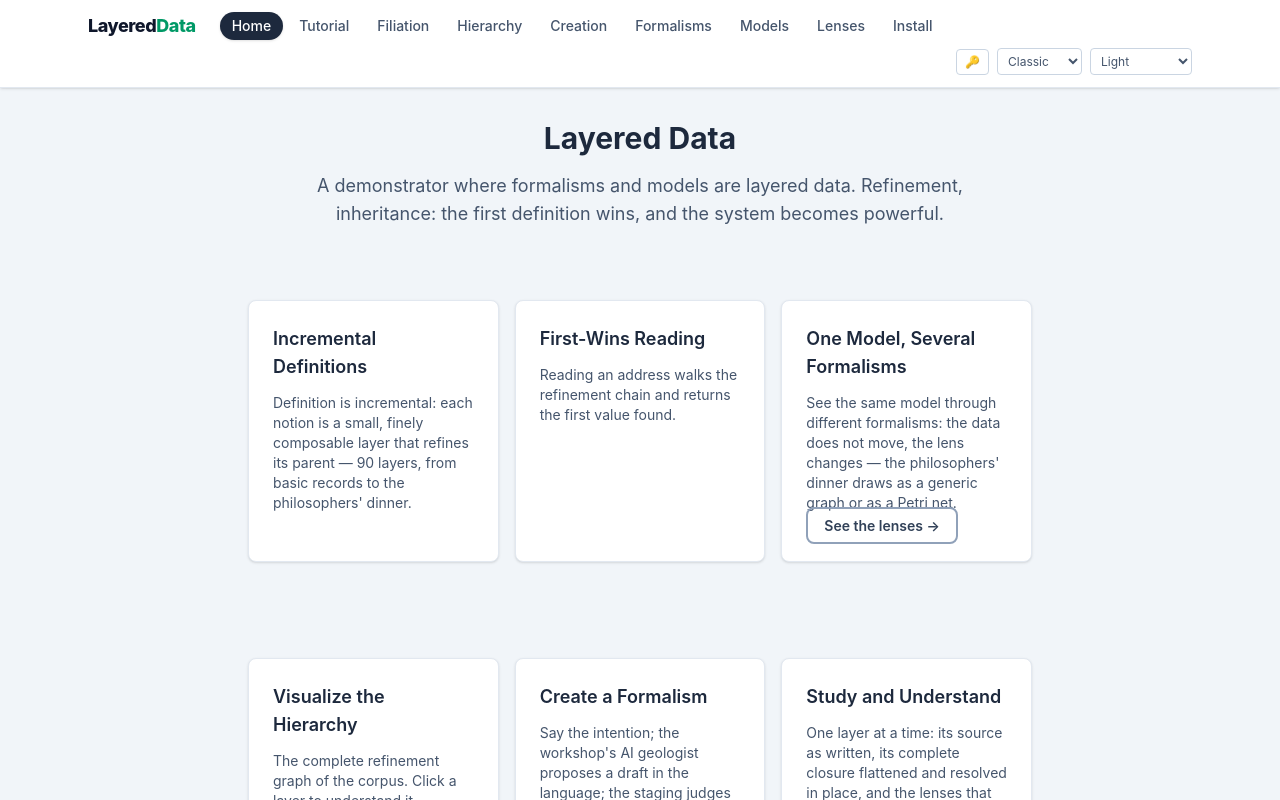
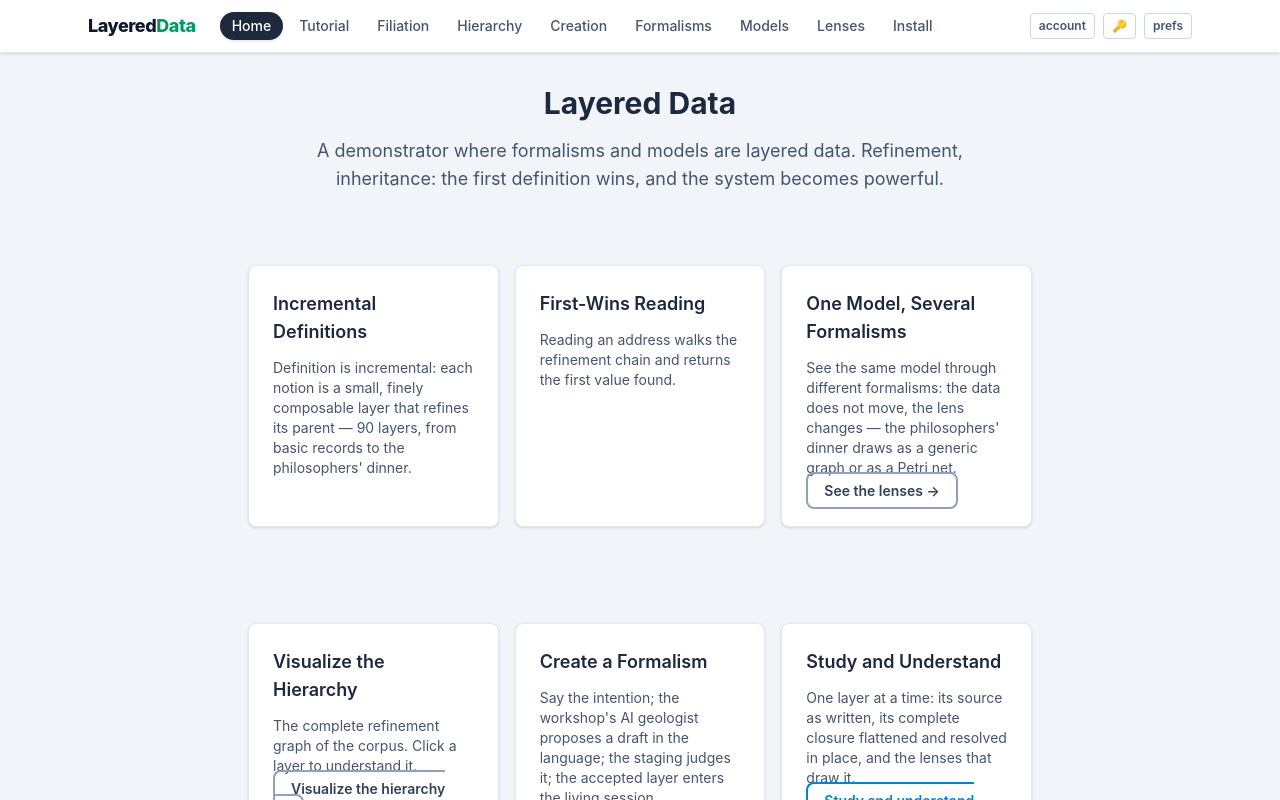
Before and after one commit to saucisson/layered-data, a React (Vite) app: page / in a window 1280 px wide. Shown: the top 800 px of the page. Built offline with nearby package versions, Linux system fonts and the light colour scheme.

Commit message:
fix(ui): account button in the header, logo+theme moved to a prefs popover (#307, #308)
Generated by Mistral Vibe.
Co-Authored-By: Mistral Vibe <vibe@mistral.ai>

```diff
--- a/src/components/SiteHeader.tsx
+++ b/src/components/SiteHeader.tsx
@@ -13,6 +13,7 @@ import { Logo } from "./Logo.tsx";
 import type { Language } from "../domain/messages.ts";
 import type { Page } from "./Router.tsx";
 import { AccessCodeForm } from "../presentation/accessForm.tsx";
+import { UserAccountForm } from "../presentation/userAccountForm.tsx";
 import { say } from "../presentation/i18n.ts";
 
 interface NavEntry {
@@ -53,7 +54,9 @@ interface SiteHeaderProps {
 export function SiteHeader({ currentPage, language, onChooseLanguage, theme, onChooseTheme, logo, onChooseLogo }: SiteHeaderProps) {
   // The access-code lock lives here (issue #222): one click opens the
   // form; once verified the form hides itself and the button shows it.
-  const [accessOpen, setAccessOpen] = useState(false);
+  // one popover at a time: the access code, the account, the
+  // preferences (logo + theme, out of the permanent chrome, #307)
+  const [openPopover, setOpenPopover] = useState<"access" | "account" | "prefs" | null>(null);
   const [accessVerified, setAccessVerified] = useState(false);
   // A remembered code is re-verified on mount, so the lock shows its
   // verified state right after a reload (#306).
@@ -71,15 +74,15 @@ export function SiteHeader({ currentPage, language, onChooseLanguage, theme, onC
       cancelled = true;
     };
   }, []);
-  const accessPopoverRef = useRef<HTMLSpanElement>(null);
+  const popoverRef = useRef<HTMLSpanElement>(null);
   // An open popover closes on outside click or Escape.
   useEffect(() => {
-    if (!accessOpen) return;
+    if (openPopover === null) return;
     const onPointerDown = (event: MouseEvent) => {
-      if (!accessPopoverRef.current?.contains(event.target as Node)) setAccessOpen(false);
+      if (!popoverRef.current?.contains(event.target as Node)) setOpenPopover(null);
     };
     const onKeyDown = (event: KeyboardEvent) => {
-      if (event.key === "Escape") setAccessOpen(false);
+      if (event.key === "Escape") setOpenPopover(null);
     };
     document.addEventListener("pointerdown", onPointerDown);
     document.addEventListener("keydown", onKeyDown);
@@ -87,7 +90,7 @@ export function SiteHeader({ currentPage, language, onChooseLanguage, theme, onC
       document.removeEventListener("pointerdown", onPointerDown);
       document.removeEventListener("keydown", onKeyDown);
     };
-  }, [accessOpen]);
+  }, [openPopover]);
   return (
     <header className="sticky top-0 z-40 border-b border-slate-200 bg-white/95 shadow-sm backdrop-blur dark:border-slate-700 dark:bg-slate-900/95">
       <div className="mx-auto flex max-w-6xl flex-wrap items-center gap-x-6 gap-y-2 px-4 py-3 sm:px-6">
@@ -117,12 +120,29 @@ export function SiteHeader({ currentPage, language, onChooseLanguage, theme, onC
             );
           })}
         </nav>
-        <span className="ml-auto flex shrink-0 items-center gap-2 text-xs">
-          <span className="relative" ref={accessPopoverRef}>
+        <span className="ml-auto flex shrink-0 items-center gap-2 text-xs" ref={popoverRef}>
+          <span className="relative">
             <button
               type="button"
-              onClick={() => setAccessOpen(!accessOpen)}
-              aria-expanded={accessOpen}
+              onClick={() => setOpenPopover(openPopover === "account" ? null : "account")}
+              aria-expanded={openPopover === "account"}
+              aria-label={say({ language, en: "user account" })}
+              title={say({ language, en: "user account" })}
+              className="rounded border border-slate-300 bg-white px-2 py-1 font-semibold text-slate-600 hover:bg-slate-50 dark:border-slate-600 dark:bg-slate-800 dark:text-slate-300 dark:hover:bg-slate-700"
+            >
+              {say({ language, en: "account" })}
+            </button>
+            {openPopover === "account" && (
+              <span className="absolute right-0 top-full z-50 mt-2 block w-80 shadow-lg">
+                <UserAccountForm language={language} />
+              </span>
+            )}
+          </span>
+          <span className="relative">
+            <button
+              type="button"
+              onClick={() => setOpenPopover(openPopover === "access" ? null : "access")}
+              aria-expanded={openPopover === "access"}
               aria-label={say({
                 language,
                 en: accessVerified ? "site access code — verified" : "site access code",
@@ -140,7 +160,7 @@ export function SiteHeader({ currentPage, language, onChooseLanguage, theme, onC
             >
               {"🔑"}
             </button>
-            {accessOpen && (
+            {openPopover === "access" && (
               <span className="absolute right-0 top-full z-50 mt-2 block w-80 shadow-lg">
                 <AccessCodeForm
                   language={language}
@@ -180,7 +200,22 @@ export function SiteHeader({ currentPage, language, onChooseLanguage, theme, onC
               </span>
             )
           )}
-          {/* The logo picker (issue #234): persisted in localStorage. */}
+          {/* The preferences popover (issue #307): the logo picker
+              (issue #234) and the theme picker (issue #233) live here,
+              out of the permanent chrome; both persist in localStorage. */}
+          <span className="relative">
+            <button
+              type="button"
+              onClick={() => setOpenPopover(openPopover === "prefs" ? null : "prefs")}
+              aria-expanded={openPopover === "prefs"}
+              aria-label={say({ language, en: "preferences" })}
+              title={say({ language, en: "preferences" })}
+              className="rounded border border-slate-300 bg-white px-2 py-1 font-semibold text-slate-600 hover:bg-slate-50 dark:border-slate-600 dark:bg-slate-800 dark:text-slate-300 dark:hover:bg-slate-700"
+            >
+              {say({ language, en: "prefs" })}
+            </button>
+            {openPopover === "prefs" && (
+              <span className="absolute right-0 top-full z-50 mt-2 flex w-44 flex-col gap-2 rounded-md border border-slate-200 bg-white p-2 shadow-lg dark:border-slate-700 dark:bg-slate-800">
                 <select
                     value={logo}
               onChange={(event) => onChooseLogo(event.target.value as LogoId)}
@@ -210,6 +245,9 @@ export function SiteHeader({ currentPage, language, onChooseLanguage, theme, onC
                   ))}
                 </select>
               </span>
+            )}
+          </span>
+        </span>
       </div>
     </header>
   );
```
Also changed, not shown: 1 other file (tests, documents, lock files or other folders). Lines whose indentation alone changed are shown as unchanged.
